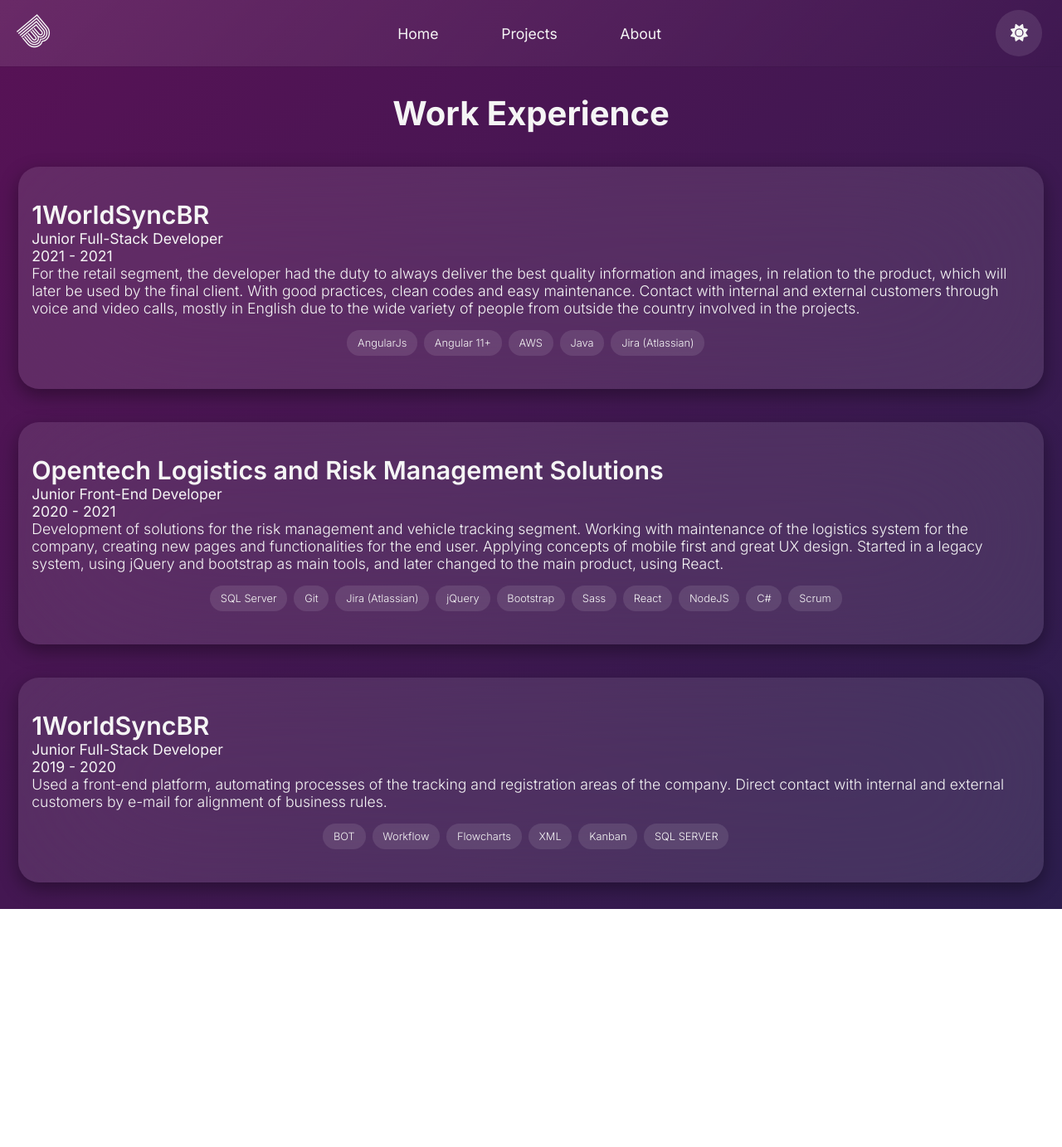
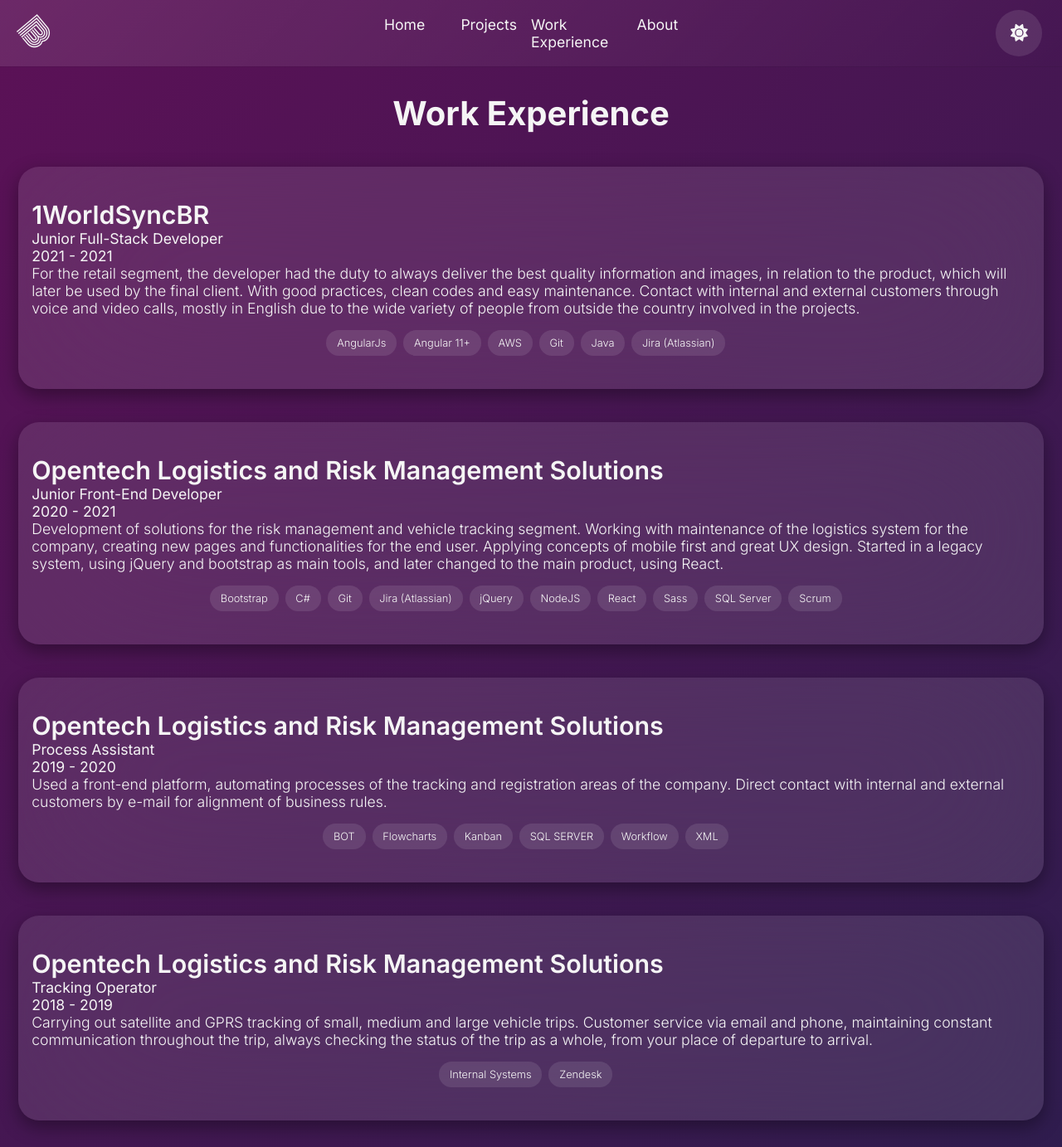
Before and after one commit to brunovdsa/portfolio, a React (Vite) app: page /experience in a window 1280 px wide. Shown: the whole page at 83% size. Before the commit the page ends 1096 px from the top, so only its background shows below. Built offline with nearby package versions, Linux system fonts and the light colour scheme.

Commit message:
FEAT: Added link to Work Experience

```diff
--- a/src/components/Header/index.tsx
+++ b/src/components/Header/index.tsx
@@ -28,6 +28,7 @@ export function Header(props: HeaderProps) {
         <Nav>
           <Link to={'/'}>Home</Link>
           <Link to={'/projects'}>Projects</Link>
+          <Link to={'/experience'}>Work Experience</Link>
           <Link to={'/about'}>About</Link>
         </Nav>
       </DesktopNavbar>
--- a/src/components/Header/styles.ts
+++ b/src/components/Header/styles.ts
@@ -46,13 +46,13 @@ export const DesktopNavbar = styled.div`
 export const Nav = styled.nav`
   width: 100%;
   display: grid;
-  grid-template-columns: 33% 33% 33%;
+  grid-template-columns: 25% 25% 25% 25%;
   justify-items: center;
 
   a {
     font-size: ${(props) => props.theme.font_size.sm};
     color: ${(props) => props.theme.colors.text};
-    padding: 0.5rem 2.5rem;
+
     transition: 0.2s;
 
     &:hover {
--- a/src/components/Navbar/index.tsx
+++ b/src/components/Navbar/index.tsx
@@ -55,6 +55,9 @@ export default function Navbar(props: NavbarProps) {
           <Link to={'/projects'} onClick={onClick}>
             Projects
           </Link>
+          <Link to={'/experience'} onClick={onClick}>
+            Work Experience
+          </Link>
           <Link to={'/about'} onClick={onClick}>
             About
           </Link>
--- a/src/components/Navbar/styles.ts
+++ b/src/components/Navbar/styles.ts
@@ -28,7 +28,7 @@ export const Nav = styled.nav`
   flex-direction: column;
   position: fixed;
   top: 1rem;
-  height: 15rem;
+  height: 17rem;
   width: 65%;
   padding: 1rem;
   background-color: ${(props) => props.theme.colors.background_700};
--- a/src/pages/about/styles.ts
+++ b/src/pages/about/styles.ts
@@ -50,6 +50,18 @@ export const Info = styled.p`
   font-size: ${(props) => props.theme.font_size.sm};
   margin: 1rem 0;
 
+  a {
+    text-decoration: none;
+    font-weight: ${(props) => props.theme.font_weight.bold};
+    color: ${(props) => props.theme.colors.text};
+
+    transition: 0.2s;
+
+    &:hover {
+      color: ${(props) => props.theme.colors.success};
+    }
+  }
+
   span {
     color: ${(props) => props.theme.colors.success};
     font-weight: ${(props) => props.theme.font_weight.bold};
--- a/src/pages/workExperience/index.tsx
+++ b/src/pages/workExperience/index.tsx
@@ -18,6 +18,7 @@ export default function WorkExperience() {
             'AngularJs',
             'Angular 11+',
             'AWS',
+            'Git',
             'Java',
             'Jira (Atlassian)',
           ]}
@@ -30,33 +31,42 @@ export default function WorkExperience() {
             'Development of solutions for the risk management and vehicle tracking segment. Working with maintenance of the logistics system for the company, creating new pages and functionalities for the end user. Applying concepts of mobile first and great UX design. Started in a legacy system, using jQuery and bootstrap as main tools, and later changed to the main product, using React.'
           }
           techs={[
-            'SQL Server',
+            'Bootstrap',
+            'C#',
             'Git',
             'Jira (Atlassian)',
             'jQuery',
-            'Bootstrap',
+            'NodeJS',
+            'React',
             'Sass',
-            'React',
-            'NodeJS',
-            'C#',
+            'SQL Server',
             'Scrum',
           ]}
         />
         <ExperienceCard
-          company={'1WorldSyncBR'}
-          jobTitle={'Junior Full-Stack Developer'}
+          company={'Opentech Logistics and Risk Management Solutions'}
+          jobTitle={'Process Assistant'}
           years={'2019 - 2020'}
           description={
             'Used a front-end platform, automating processes of the tracking and registration areas of the company. Direct contact with internal and external customers by e-mail for alignment of business rules.'
           }
           techs={[
             'BOT',
-            'Workflow',
             'Flowcharts',
-            'XML',
             'Kanban',
             'SQL SERVER',
+            'Workflow',
+            'XML',
           ]}
+        />
+        <ExperienceCard
+          company={'Opentech Logistics and Risk Management Solutions'}
+          jobTitle={'Tracking Operator'}
+          years={'2018 - 2019'}
+          description={
+            'Carrying out satellite and GPRS tracking of small, medium and large vehicle trips. Customer service via email and phone, maintaining constant communication throughout the trip, always checking the status of the trip as a whole, from your place of departure to arrival.'
+          }
+          techs={['Internal Systems', 'Zendesk']}
         />
       </Container>
     </MainContainer>
```
